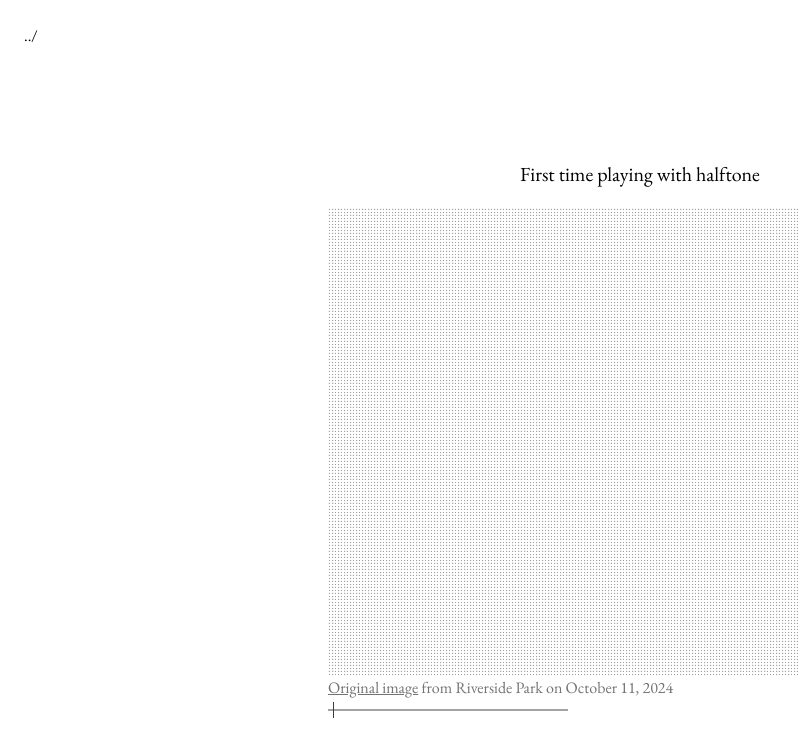
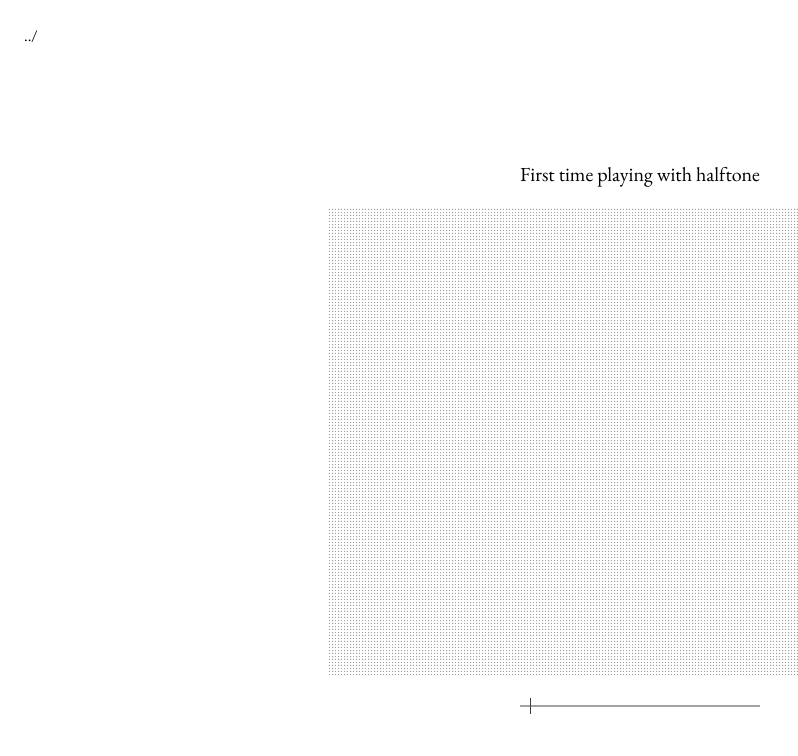
Before and after one commit to caroline-smyth/plant-motion, a Next.js app: page /projects/shade in a window 1280 px wide. Shown: the top 756 px of the page, without its empty margins (0-798 px from the left). Built offline with nearby package versions, Linux system fonts and the light colour scheme.

Commit message:
removed caption

```diff
--- a/src/app/projects/shade/page.tsx
+++ b/src/app/projects/shade/page.tsx
@@ -21,19 +21,11 @@ export default function Shade() {
             )}
 
             {showShader}
-            <p className="text-neutral-500">
 
-            <button
-                onClick={() => setShowShader(!showShader)}
-                className="self-start underline"
-            >
-                Original image
-            </button> from Riverside Park on October 11, 2024
-            </p>
-            <div className="flex items-center">
+            <div className="flex items-center justify-center">
                 <input
                     type="range"
-                    min={2}
+                    min={1}
                     max={50}
                     step={1}
                     value={dotSize}
@@ -44,7 +36,7 @@ export default function Shade() {
                         setInputValue(Math.round(val).toString());
                         setShowShader(true);
                     }}
-                    className="w-60"
+                    className="w-60 mt-5"
                 />
             </div>
 
--- a/src/components/Dots.tsx
+++ b/src/components/Dots.tsx
@@ -1,6 +1,6 @@
 "use client";
 
-import { useEffect, useRef } from "react";
+import { useEffect, useRef, useState } from "react";
 
 type ShaderRectProps = {
   dotSize?: number;
```
